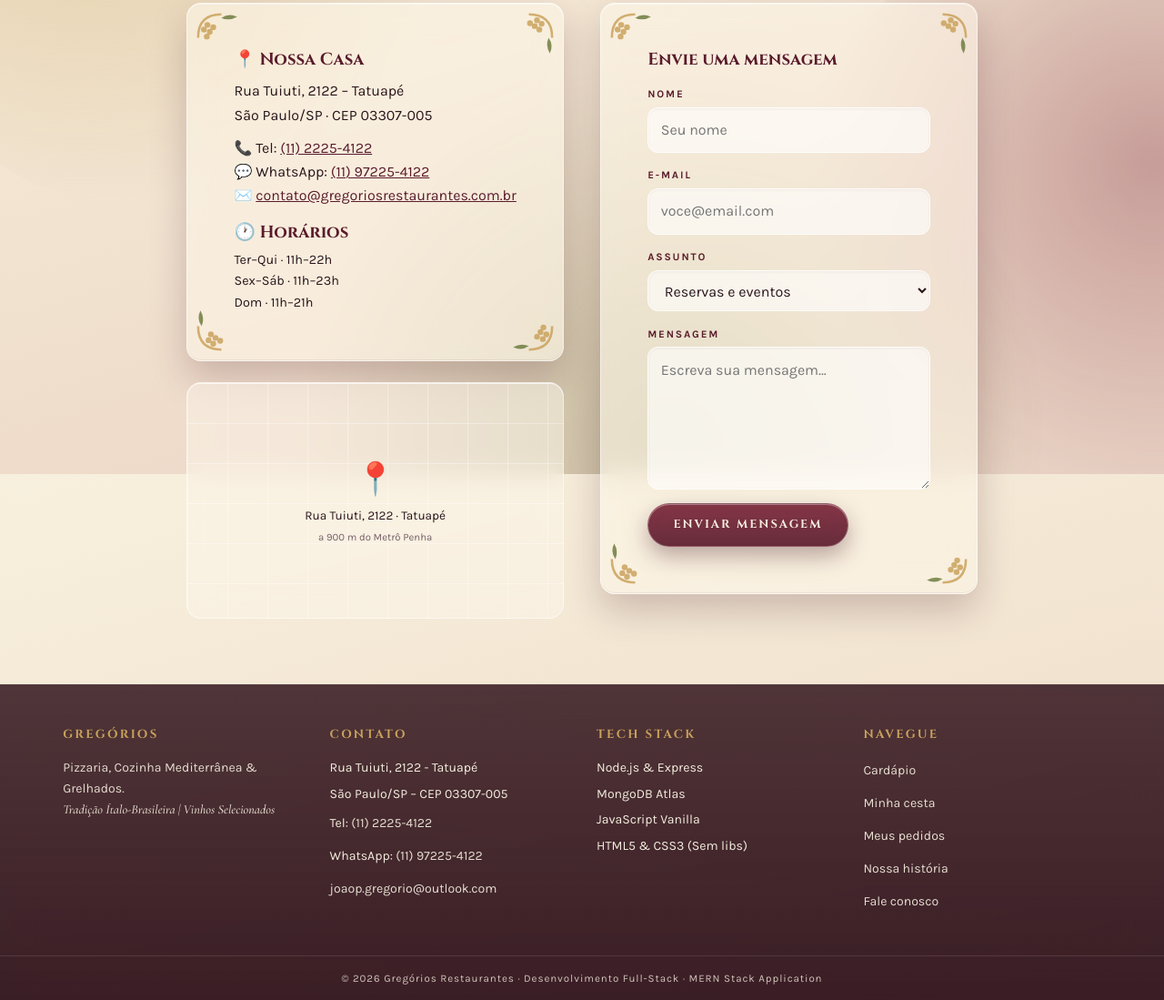
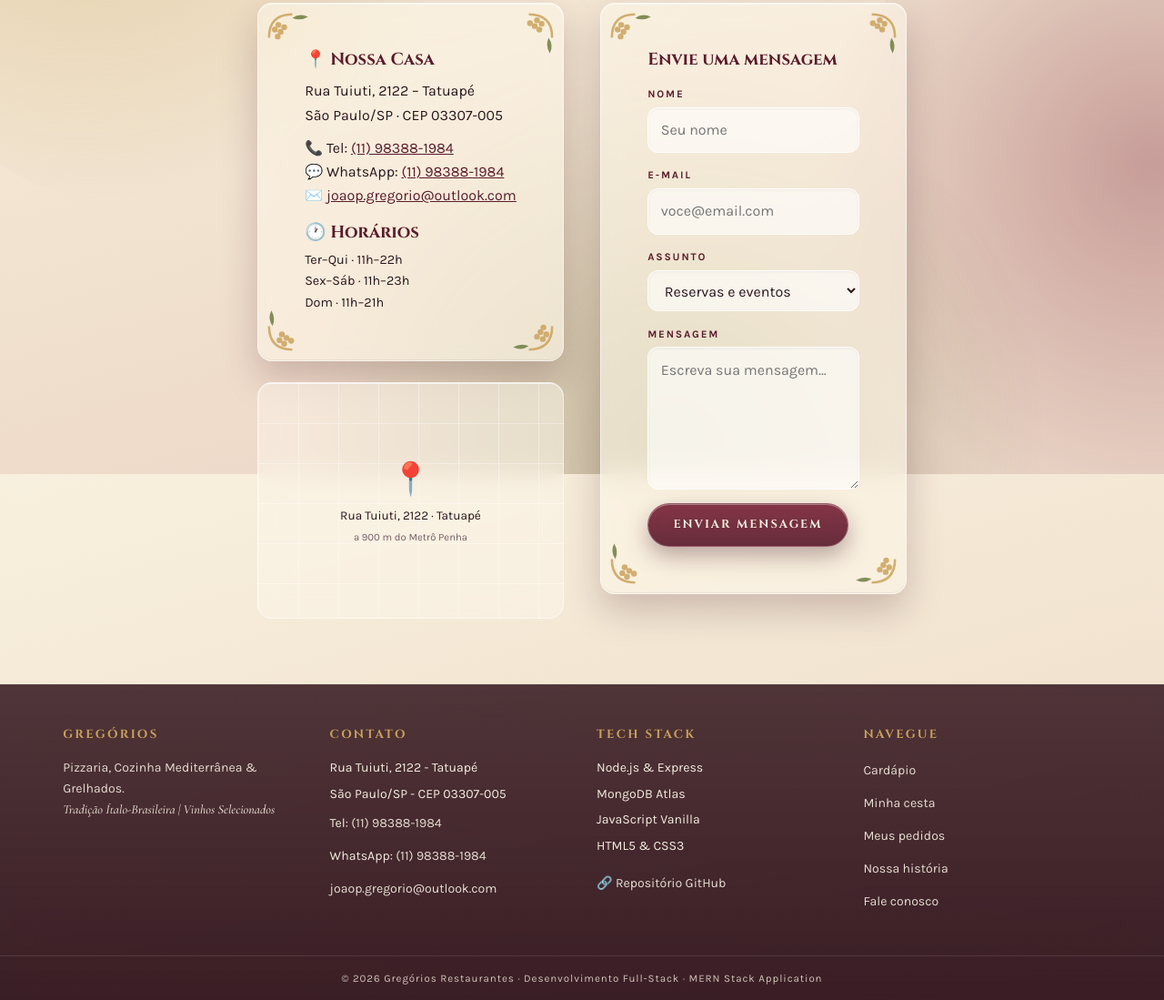
Before and after one commit to joaop-gregorioDS/gregorio-restaurantes, a plain HTML site: page frontend/contato.html in a window 1280 px wide. Shown: the part 279-1378 px from the top of the page at 91% size. Drawn offline with nearby package versions, Linux system fonts and the light colour scheme.

Commit message:
chore: Atualiza dados de contato do desenvolvedor

```diff
--- a/frontend/contato.html
+++ b/frontend/contato.html
@@ -22,7 +22,7 @@
           <i class="canto tl"></i><i class="canto tr"></i><i class="canto bl"></i><i class="canto br"></i>
           <h3 style="margin-bottom:.6rem">📍 Nossa Casa</h3>
           <p>Rua Tuiuti, 2122 – Tatuapé<br>São Paulo/SP · CEP 03307-005</p>
-          <p style="margin-top:.6rem">📞 Tel: <a href="tel:+551122254122" style="color:var(--vinho)">(11) 2225-4122</a><br>💬 WhatsApp: <a href="https://wa.me/5511972254122" target="_blank" rel="noopener" style="color:var(--vinho)">(11) 97225-4122</a><br>✉️ <a href="mailto:contato@gregoriosrestaurantes.com.br" style="color:var(--vinho)">contato@gregoriosrestaurantes.com.br</a></p>
+          <p style="margin-top:.6rem">📞 Tel: <a href="tel:+5511983881984" style="color:var(--vinho)">(11) 98388-1984</a><br>💬 WhatsApp: <a href="https://wa.me/5511983881984" target="_blank" rel="noopener" style="color:var(--vinho)">(11) 98388-1984</a><br>✉️ <a href="mailto:joaop.gregorio@outlook.com" style="color:var(--vinho)">joaop.gregorio@outlook.com</a></p>
           <h3 style="margin:1rem 0 .4rem">🕐 Horários</h3>
           <ul style="list-style:none;font-size:.9rem"><li>Ter–Qui · 11h–22h</li><li>Sex–Sáb · 11h–23h</li><li>Dom · 11h–21h</li></ul>
         </div>
--- a/frontend/js/ui.js
+++ b/frontend/js/ui.js
@@ -7,7 +7,11 @@ const Ui = (() => {
     recebido:'Recebido', preparo:'Em preparo', pronto:'Pronto', entrega:'Em entrega', concluido:'Concluído', cancelado:'Cancelado',
     pendente:'Recebido', preparando:'Em preparo', saiu_entrega:'Em entrega', entregue:'Concluído'
   };
-  const EMPRESA = { nome:'Gregórios Restaurantes', rua:'Rua Tuiuti, 2122', bairro:'Tatuapé', cidade:'São Paulo/SP', cep:'CEP 03307-005', tel:'(11) 2225-4122', whats:'(11) 97225-4122', email:'joaop.gregorio@outlook.com', frete:12, tempoEntrega:'45–60 min', tempoRetirada:'~30 min' };
+  const EMPRESA = {
+    nome:'Gregórios Restaurantes', rua:'Rua Tuiuti, 2122', bairro:'Tatuapé', cidade:'São Paulo/SP', cep:'CEP 03307-005',
+    tel:'(11) 98388-1984', whats:'(11) 98388-1984', email:'joaop.gregorio@outlook.com',
+    frete:12, tempoEntrega:'45–60 min', tempoRetirada:'~30 min'
+  };
 
   const ico = {
     cesta:'<svg viewBox="0 0 24 24"><path d="M6 7h12l1.5 13h-15L6 7z"/><path d="M9 7a3 3 0 0 1 6 0"/></svg>',
@@ -62,8 +66,8 @@ const Ui = (() => {
     <footer class="rodape">
       <div class="wrap rodape-grade">
         <div><h4>Gregórios</h4><p style="font-size:.88rem;opacity:.9">Pizzaria, Cozinha Mediterrânea &amp; Grelhados.<br><em style="font-family:var(--fi)">Tradição Ítalo-Brasileira | Vinhos Selecionados</em></p></div>
-        <div><h4>Contato</h4><ul><li>${EMPRESA.rua} - ${EMPRESA.bairro}</li><li>${EMPRESA.cidade} – ${EMPRESA.cep}</li><li>Tel: <a href="tel:+551122254122">${EMPRESA.tel}</a></li><li>WhatsApp: <a href="https://wa.me/5511972254122" target="_blank" rel="noopener">${EMPRESA.whats}</a></li><li><a href="mailto:${EMPRESA.email}">${EMPRESA.email}</a></li></ul></div>
-        <div><h4>Tech Stack</h4><ul><li>Node.js & Express</li><li>MongoDB Atlas</li><li>JavaScript Vanilla</li><li>HTML5 & CSS3 (Sem libs)</li></ul></div>
+        <div><h4>Contato</h4><ul><li>${EMPRESA.rua} - ${EMPRESA.bairro}</li><li>${EMPRESA.cidade} - ${EMPRESA.cep}</li><li>Tel: <a href="tel:+5511983881984">${EMPRESA.tel}</a></li><li>WhatsApp: <a href="https://wa.me/5511983881984" target="_blank" rel="noopener">${EMPRESA.whats}</a></li><li><a href="mailto:${EMPRESA.email}">${EMPRESA.email}</a></li></ul></div>
+        <div><h4>Tech Stack</h4><ul><li>Node.js & Express</li><li>MongoDB Atlas</li><li>JavaScript Vanilla</li><li>HTML5 & CSS3</li><li style="margin-top:0.5rem"><a href="https://github.com/joaop-gregorioDS/gregorio-restaurantes" target="_blank" rel="noopener">🔗 Repositório GitHub</a></li></ul></div>
         <div><h4>Navegue</h4><ul>
           <li><a href="produtos.html">Cardápio</a></li><li><a href="carrinho.html">Minha cesta</a></li>
           <li><a href="pedidos.html">Meus pedidos</a></li><li><a href="sobre.html">Nossa história</a></li><li><a href="contato.html">Fale conosco</a></li>
```
Also changed, not shown: README.md.
